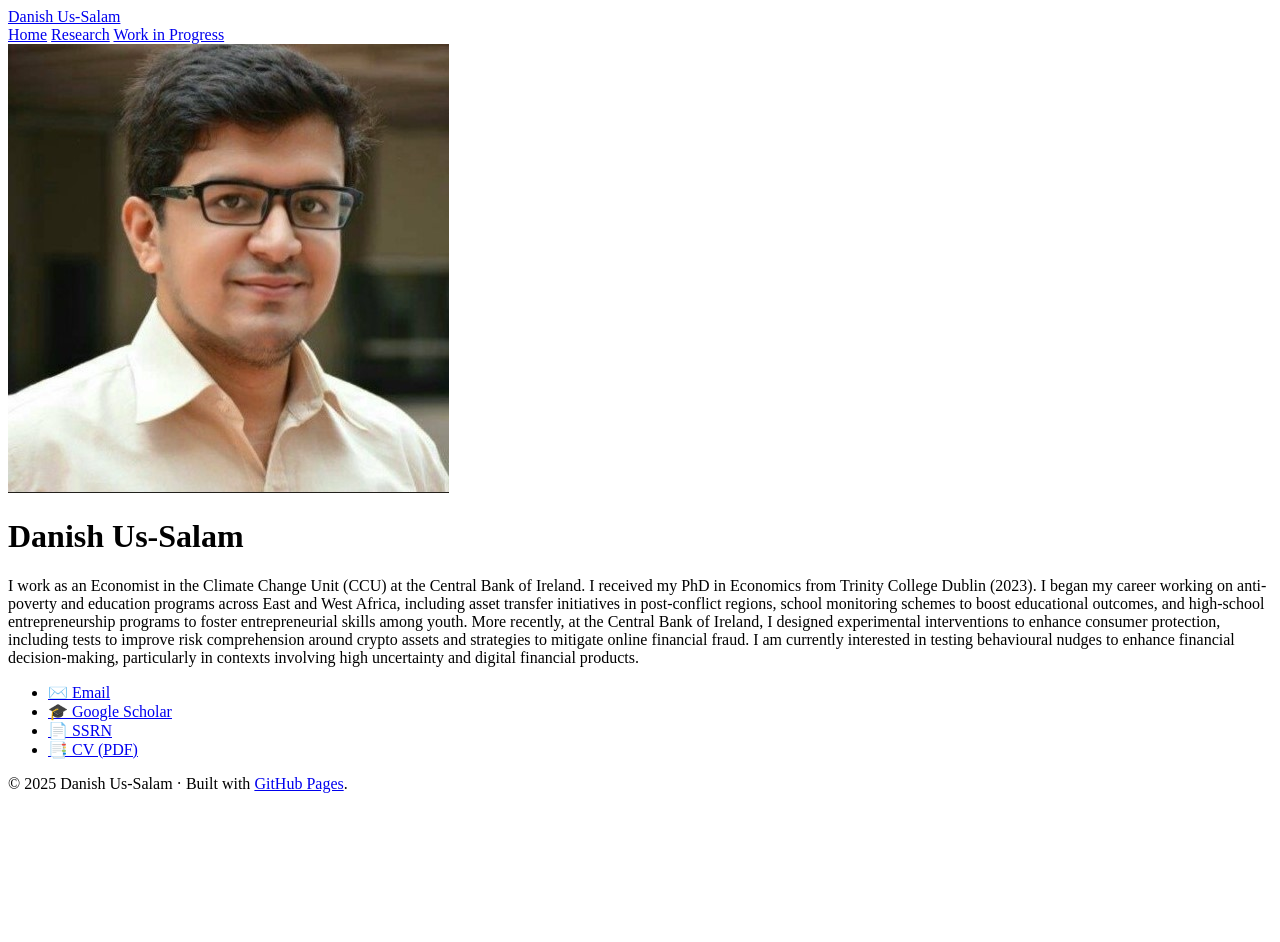
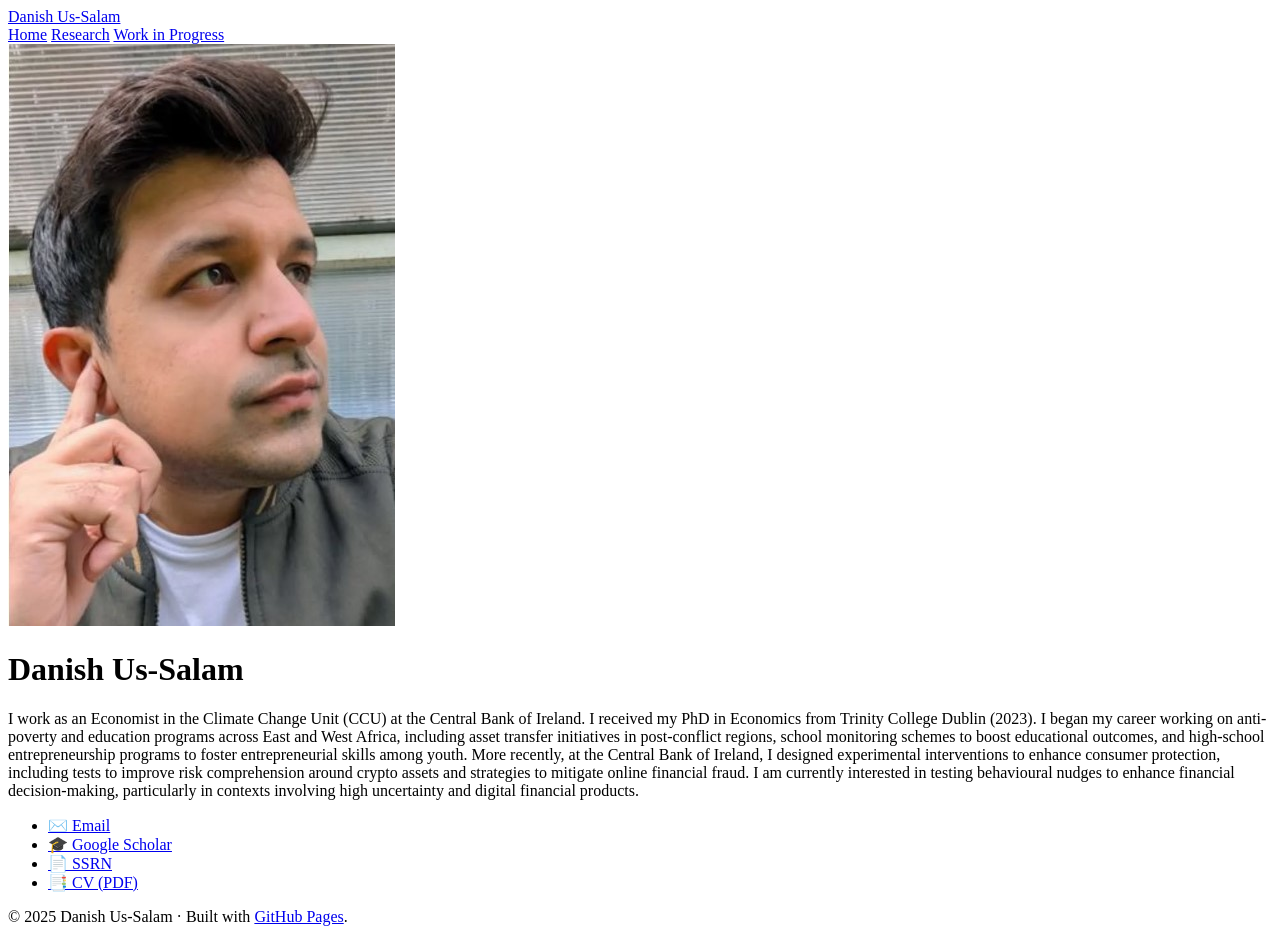
Before and after one commit to danishussalam/danishussalam.github.io, a Jekyll site: the page built from index.md, in a window 1280 px wide. Built offline with Jekyll 4.4.1, drawn with Linux system fonts in a browser that asks for light colours; before the commit the page ends 900 px from its top, so only the background shows below that.

Commit message:
Update index.md

```diff
--- a/index.md
+++ b/index.md
@@ -5,7 +5,7 @@ title: "Home"
 
 <div class="about-section">
   <div class="profile-pic">
-    <img src="{{ 'assets/profile.jpg' | relative_url }}" alt="Danish Us-Salam">
+    <img src="{{ 'assets/profile3.jpg' | relative_url }}" alt="Danish Us-Salam">
   </div>
   <div class="bio">
     <h1>Danish Us-Salam</h1>
```
